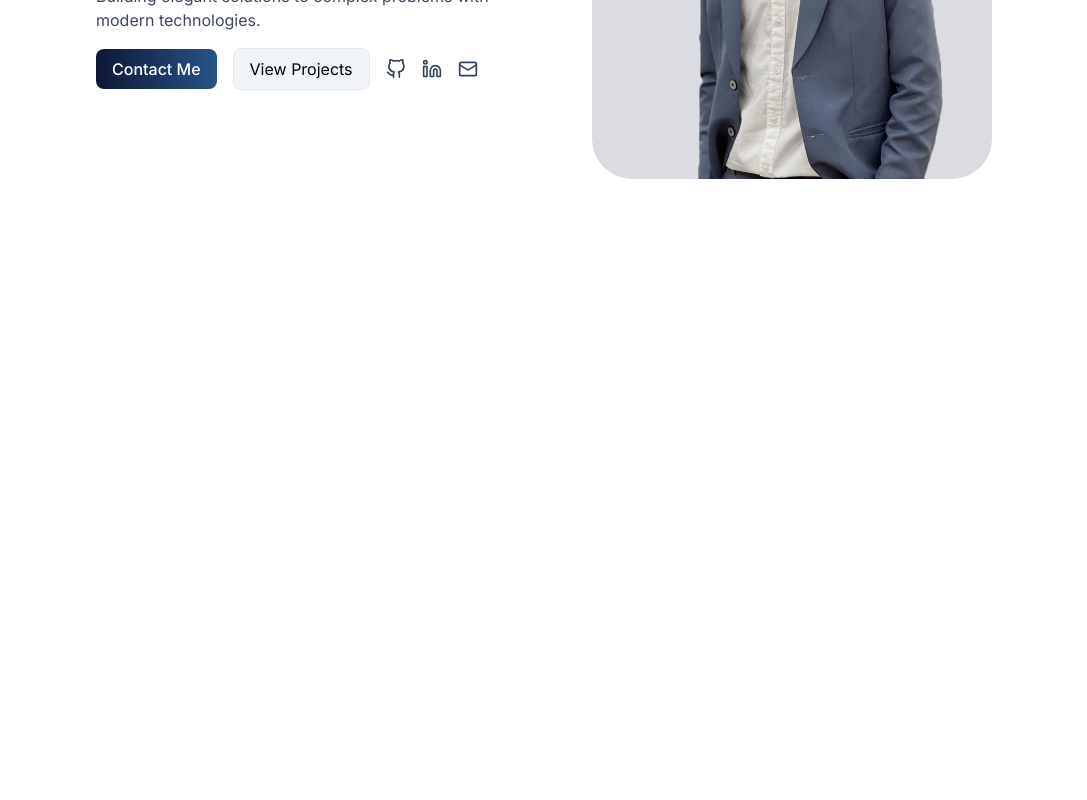
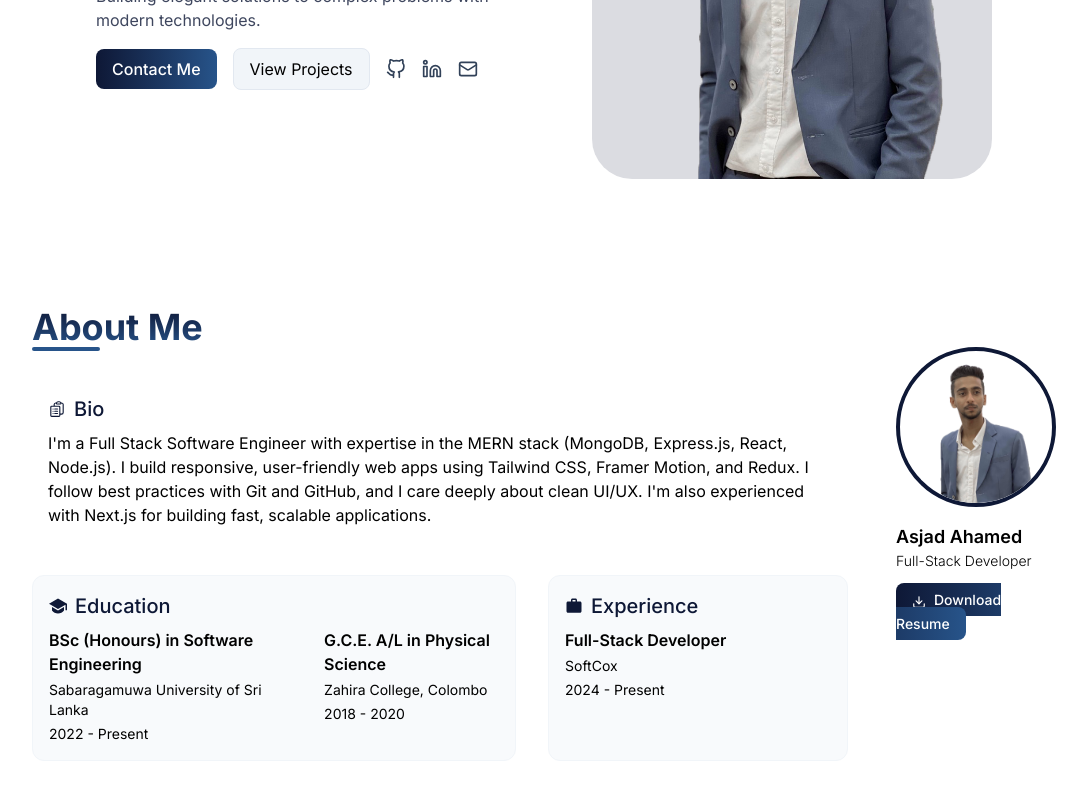
Before and after one commit to asjadahamed77/Asjad-Portfolio, a React (Vite) app: page / in a window 1280 px wide. Shown: the part 498-1298 px from the top of the page, without its empty margins (96-1183 px from the left). Before the commit the page ends 800 px from the top, so only its background shows below. Built offline with nearby package versions, Linux system fonts and the light colour scheme.

Commit message:
Completed About section

```diff
--- a/src/App.jsx
+++ b/src/App.jsx
@@ -1,4 +1,5 @@
 
+import About from "./components/About";
 import Header from "./components/Header";
 import Navbar from "./components/Navbar";
 
@@ -14,7 +15,7 @@ function App() {
       <Navbar />
  <Header />
 
-
+    <About />
     </div>
   );
 }
--- /dev/null
+++ b/src/components/About.jsx
@@ -0,0 +1,101 @@
+import React from "react";
+import { HiOutlineClipboardDocumentList } from "react-icons/hi2";
+import { RiGraduationCapFill } from "react-icons/ri";
+import { MdWork } from "react-icons/md";
+import profile from "../assets/profile.png";
+import { LuDownload } from "react-icons/lu";
+
+const About = () => {
+  return (
+    <div id="about" className="py-16">
+      <h1 className="relative w-fit bg-clip-text text-transparent bg-gradient-to-b from-mainBlueLight to-secondBlueLight dark:from-slate-50 dark:to-slate-200 text-4xl font-bold ">
+        About Me
+        <span className="absolute -bottom-1 left-0 h-1 rounded-full bg-secondBlueLight w-2/5"></span>
+      </h1>
+
+      <div className="flex flex-col sm:flex-row gap-12">
+        <div>
+          <div className="my-8 max-w-[800px] p-4">
+            <p className="flex items-center gap-2">
+              <HiOutlineClipboardDocumentList className="text-mainBlueLight dark:text-white  text-lg" />
+              <span className="text-xl text-mainBlueLight dark:text-white font-medium">
+                Bio
+              </span>
+            </p>
+            <p className="mt-2 font-normal text-sm sm:text-base">
+              I'm a Full Stack Software Engineer with expertise in the MERN
+              stack (MongoDB, Express.js, React, Node.js). I build responsive,
+              user-friendly web apps using Tailwind CSS, Framer Motion, and
+              Redux. I follow best practices with Git and GitHub, and I care
+              deeply about clean UI/UX. I'm also experienced with Next.js for
+              building fast, scalable applications.
+            </p>
+          </div>
+          <div className="flex flex-col  sm:flex-row gap-8">
+            <div className="bg-slate-50 p-4 rounded-xl border border-slate-100 dark:border-white/20 dark:bg-white/5">
+              <p className="flex items-center  gap-2">
+                <RiGraduationCapFill className="text-mainBlueLight dark:text-white text-lg" />
+                <span className="text-xl text-mainBlueLight dark:text-white font-medium">
+                  Education
+                </span>
+              </p>
+              <div className=" mt-2 flex  flex-col  sm:flex-row gap-12">
+                <div>
+                  <p className=" font-semibold">
+                    BSc (Honours) in Software Engineering
+                  </p>
+                  <p className=" text-sm mt-1">
+                    Sabaragamuwa University of Sri Lanka
+                  </p>
+                  <p className="mt-1 text-sm">2022 - Present</p>
+                </div>
+                <div>
+                  <p className=" font-semibold">
+                    G.C.E. A/L in Physical Science
+                  </p>
+                  <p className=" text-sm mt-1">Zahira College, Colombo</p>
+                  <p className=" text-sm mt-1">2018 - 2020</p>
+                </div>
+              </div>
+            </div>
+            <div className="bg-slate-50 p-4 rounded-xl border border-slate-100 dark:border-white/20 dark:bg-white/5 min-w-[300px]">
+              <p className="flex items-center gap-2">
+                <MdWork className="text-mainBlueLight dark:text-white text-lg" />
+                <span className="text-xl text-mainBlueLight dark:text-white font-medium">
+                  Experience
+                </span>
+              </p>
+              <p className=" font-semibold mt-2">Full-Stack Developer</p>
+              <p className=" text-sm mt-1">SoftCox</p>
+              <p className=" text-sm mt-1">2024 - Present</p>
+            </div>
+          </div>
+        </div>
+        <div className="hidden xl:block flex-1 ">
+          <div className="rounded-full w-40 h-40 overflow-hidden border-4 border-mainBlueLight dark:border-slate-100">
+            <img
+              src={profile}
+              alt="Profile Image"
+              className="w-40 h-40 object-cover rounded-full"
+            />
+          </div>
+          <p className="mt-4 font-semibold text-lg">Asjad Ahamed</p>
+          <p className="font-light text-sm ">Full-Stack Developer</p>
+
+          <div className="mt-4">
+            <a
+              href="/Asjad-Ahamed-Resume.pdf"
+              download
+              className=" font-medium bg-gradient-to-r text-sm from-mainBlueLight to-secondBlueLight dark:from-slate-50 dark:to-slate-200 dark:text-mainBlueLight text-white px-4 py-2 rounded-lg cursor-pointer hover:opacity-90"
+            >
+              <LuDownload className="inline-block mr-2" />
+              Download Resume
+            </a>
+          </div>
+        </div>
+      </div>
+    </div>
+  );
+};
+
+export default About;
--- a/src/components/Header.jsx
+++ b/src/components/Header.jsx
@@ -6,16 +6,16 @@ import profile from '../assets/profile.png'
 
 const Header = () => {
   return (
-    <div id="home" className="flex flex-col md:flex-row items-center justify-center lg:gap-20 gap-16 p-8 lg:p-16 py-16 ">
-      <div className="max-w-[500px] text-center md:text-left">
+    <div id="home"   className="flex flex-col md:flex-row items-center justify-center lg:gap-20 gap-16 p-8 lg:p-16 lg:py-16">
+      <div className="max-w-[500px] text-center md:text-left pt-12 sm:pt-0">
         <p className="text-secondBlueLight font-medium dark:text-slate-100">
           Hello! I'm
         </p>
-        <h1 className="lg:text-6xl text-4xl text-mainBlueLight mt-4 font-bold dark:text-white">
+        <h1  className="lg:text-6xl text-4xl text-mainBlueLight mt-4 font-bold dark:text-white">
           Asjad <span className="text-secondBlueLight">Ahamed</span>
         </h1>
         <p className="mt-4 text-mainBlueLight/80 dark:text-slate-200 lg:text-xl text-lg">
-          Full-Stack Developer & Software Engineering Student
+        Software Engineer | MERN Stack Developer | Next.js Enthusiast
         </p>
         <p className="mt-4 text-mainBlueLight/80 dark:text-slate-300">
           Building elegant solutions to complex problems with modern
--- a/src/components/Navbar.jsx
+++ b/src/components/Navbar.jsx
@@ -81,6 +81,7 @@ const Navbar = () => {
     <div>
       {/* Navbar */}
       <div
+
         className={`fixed top-0 left-0 right-0 z-50 flex items-center justify-between py-4 px-4 sm:px-8 xl:px-32 transition-all duration-300 ${
           isScrolled
             ? "bg-white/70 dark:bg-[#0F172A]/80 backdrop-blur-md"
@@ -88,13 +89,13 @@ const Navbar = () => {
         }`}
       >
         {/* Logo */}
-        <h1 className="bg-clip-text text-transparent bg-gradient-to-b from-mainBlueLight to-secondBlueLight dark:from-slate-50 dark:to-slate-200 text-2xl font-bold cursor-pointer">
+        <h1  className="bg-clip-text text-transparent bg-gradient-to-b from-mainBlueLight to-secondBlueLight dark:from-slate-50 dark:to-slate-200 text-2xl font-bold cursor-pointer">
           AA.
         </h1>
 
         {/* Desktop Nav + Theme Switcher + Resume + Mobile Icon */}
         <div className="text-mainBlueLight dark:text-slate-50 text-sm flex items-center gap-8">
-          <div className="hidden sm:flex items-center space-x-8">
+          <div  className="hidden sm:flex items-center space-x-8">
             {["home", "about", "projects", "skills", "contact"].map((item) => (
               <a
                 key={item}
```
Also changed, not shown: 1 other file (tests, documents, lock files or other folders).
